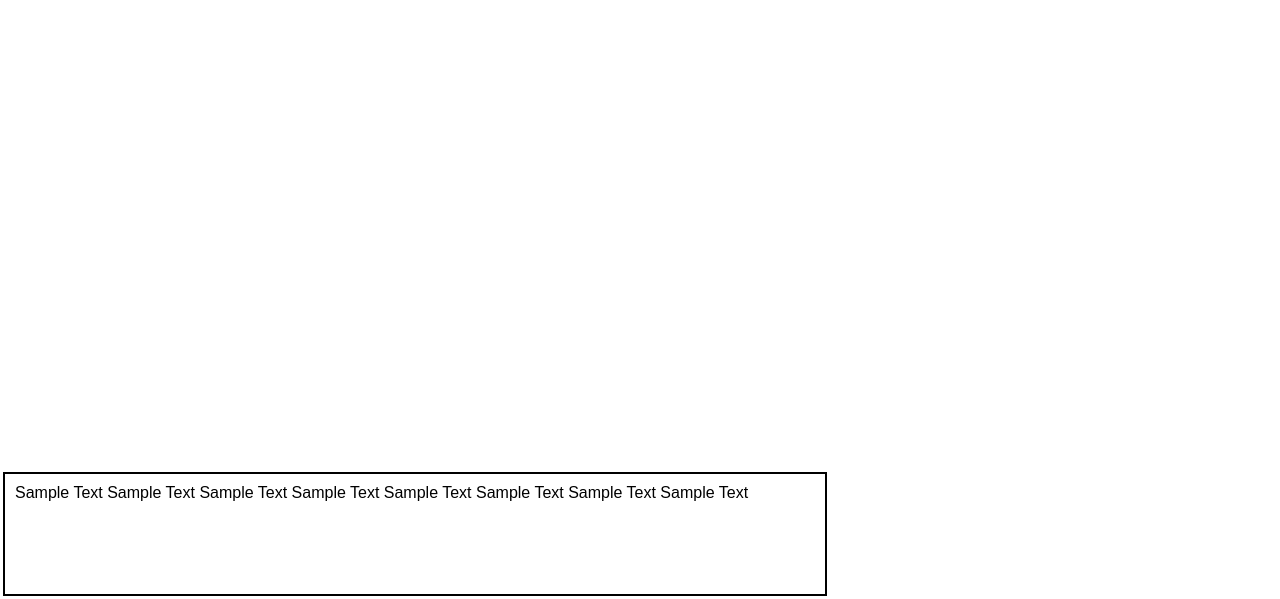
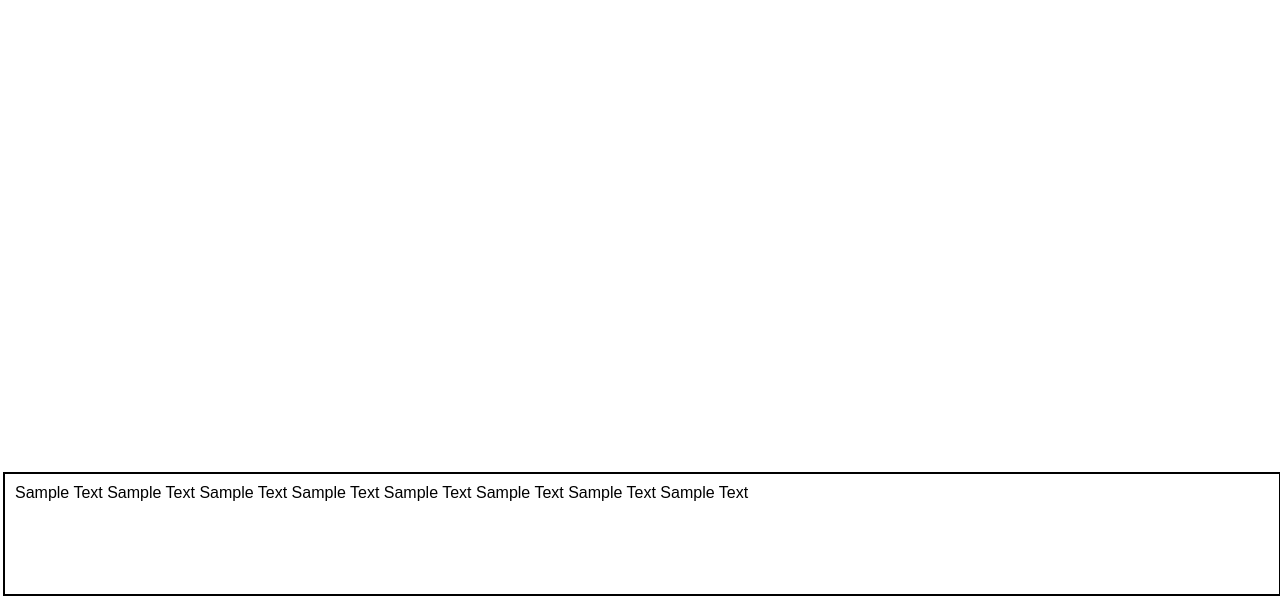
Before and after one commit to griffora1/net-move, a website: page src/index.html in a window 1280 px wide. Shown: the part 201-800 px from the top of the page. Drawn offline with Linux system fonts and the light colour scheme.

Commit message:
Update index.html

```diff
--- a/src/index.html
+++ b/src/index.html
@@ -14,7 +14,7 @@
     <h1>Header</h1>
     <span style="color:red;">Span</span>
   </main>
-  <div style="width:100vh; height:100px; position:fixed; bottom:0; left:0; margin:5px; padding:10px; outline: 2px solid black;">
+  <div style="width:98vw; height:100px; position:fixed; bottom:0; left:0; margin:5px; padding:10px; outline: 2px solid black;">
     <span style="text-align:center;">Sample Text Sample Text Sample Text Sample Text Sample Text Sample Text Sample Text Sample Text</span>
   </div>
 </body>
```
